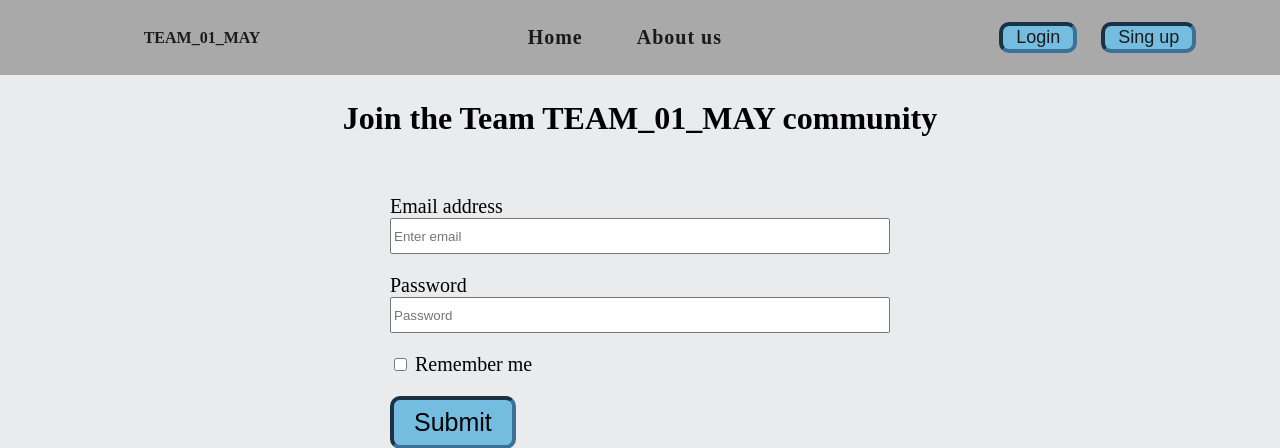
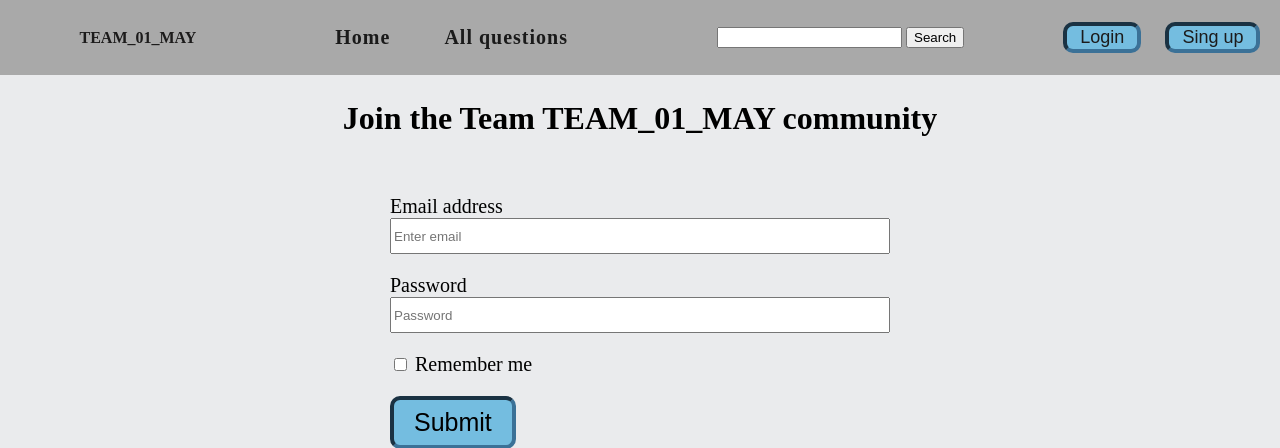
Before and after one commit to stelmaszczykadrian/Ask-Mate, a Flask app: page /registration in a window 1280 px wide. Shown: the top 448 px of the page. Run offline with Flask 2, Linux system fonts and the light colour scheme.

Commit message:
dodano style

```diff
--- a/data_manager_questions.py
+++ b/data_manager_questions.py
@@ -82,7 +82,7 @@ def add_question(cursor, title, message, user_id):
     submission_time = util.get_time()
     query = """
                 INSERT INTO question
-                (submission_time, title, message, user_id)
+                (submission_time, view_number, vote_number, title, message, user_id)
                 VALUES (%(submission_time)s, 0, 0, %(title)s, %(message)s, %(user_id)s)
                 RETURNING id;
             """
--- a/server.py
+++ b/server.py
@@ -66,11 +66,11 @@ def registration():
 
 @app.route("/", methods=['GET'])
 def main():
-    #user_questions = data_manager_questions.get_latest_questions()
-    # all_questions_data = data_manager_questions.get_question_data()
+    user_questions = data_manager_questions.get_latest_questions()
+    all_questions_data = data_manager_questions.get_question_data()
     #return render_template('main.html', headers=util.QUESTION_HEADER, stories=user_questions)
     if 'id' in session:
-        return render_template('main.html', logged_user = get_logged_user())
+        return render_template('main.html', headers=util.QUESTION_HEADER, stories=user_questions, logged_user = get_logged_user())
     return render_template('main.html')
 
 
@@ -90,8 +90,7 @@ def route_list():
         question['view_number'] = int(question['view_number'])
         question['vote_number'] = int(question['vote_number'])
 
-    sorted_questions_by_recent = sorted(user_questions, key=itemgetter(
-        order_by), reverse=order_direction == 'desc')
+    sorted_questions_by_recent = sorted(user_questions, key=itemgetter(order_by), reverse=order_direction == 'desc')
     print(sorted_questions_by_recent)
     return render_template('list.html', headers=util.QUESTION_HEADER,
                            stories=sorted_questions_by_recent,
@@ -111,12 +110,23 @@ def question(question_id):
                            tags=data_manager_questions.get_tags(question_id))
 
 
+@app.route('/questions', methods=['GET'])
+def all_questions():
+    user_questions = data_manager_questions.get_latest_questions()
+    all_questions_data = data_manager_questions.get_question_data()
+    #return render_template('main.html', headers=util.QUESTION_HEADER, stories=user_questions)
+    if 'id' in session:
+        return render_template('questions.html', headers=util.QUESTION_HEADER, stories=user_questions, logged_user = get_logged_user())
+    return render_template('questions.html')
+
+
 @app.route('/add-question', methods=['GET', 'POST'])
 def add_question():
     if request.method == 'POST':
         title = request.form.get('title')
         message = request.form.get('message')
-        id = data_manager_questions.add_question(title, message)
+        user_id = session['id']
+        id = data_manager_questions.add_question(title, message, user_id)
         return redirect(url_for('question', question_id=id['id']))
     return render_template('add-question.html')
 
--- a/templates/main.html
+++ b/templates/main.html
@@ -11,10 +11,13 @@
       <div class="nav_bar-main">
          <ul class="main-iner">
             <a class="main-iner-link" href="#">Home</a>
-            <a class="main-iner-link" href="#">About us </a>
-
+            <a class="main-iner-link" href="/questions">All questions </a>
          </ul>
        </div>
+       <form class="nav_bar_form" action="/search" method="get">
+         <input type="text" name="search_phrase" id="search_phrase">
+         <input type="submit" value="Search">
+       </form>
        {% if not logged_user %}
        <div class="nav_bar-btn">
          <button class="btn-btn" ><a class="btn-nav_bar" type="button" href="/login" role="button">Login</a></button>
--- a/util.py
+++ b/util.py
@@ -4,4 +4,4 @@ ANSWER_HEADER = ['submission_time', 'vote_number', 'question_id', 'message']
 QUESTION_HEADER = ['title', 'message','view number', 'title' , 'message']
 
 def get_time():
-    return datetime.now().strftime('%Y-%m-%d %H:%M:%S')
+    return str(datetime.now().strftime('%Y-%m-%d %H:%M:%S'))
```
Also changed, not shown: other parts of templates/main.html (+2 -22 lines), templates/questions.html (added, +23 -0 lines).
